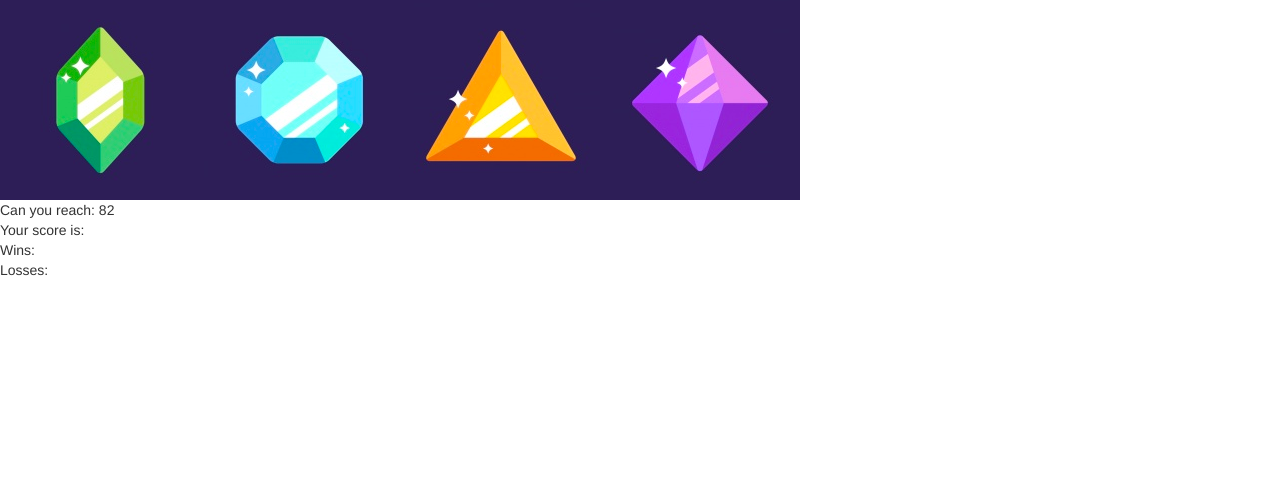
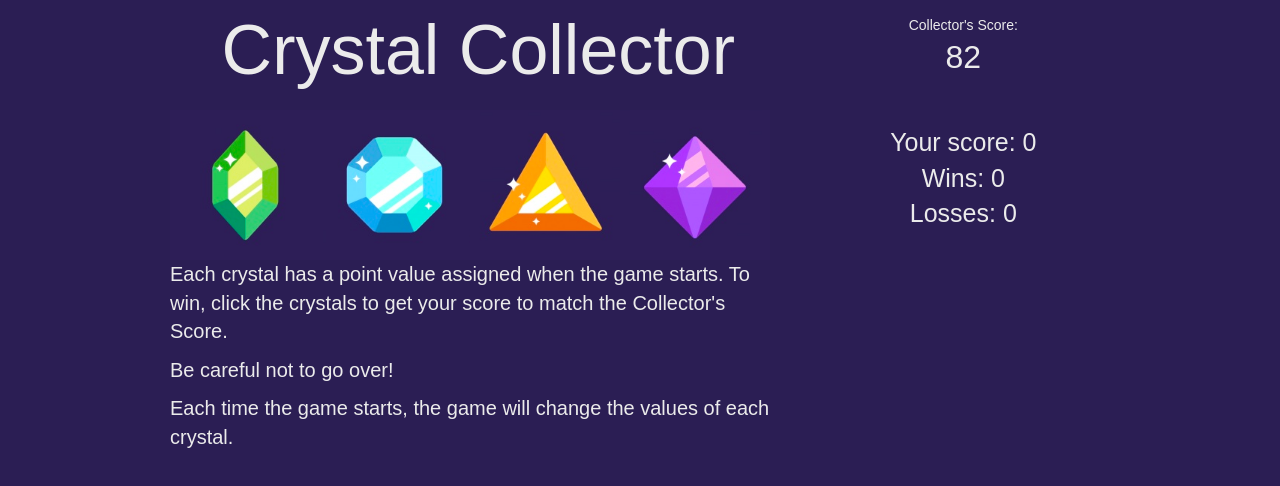
Before and after one commit to sstrubberg/week-4-game, a plain HTML site: page index.html in a window 1280 px wide. Drawn offline with nearby package versions, Linux system fonts and the light colour scheme; a web font is replaced by a local one.

Commit message:
final game and style

```diff
--- a/assets/css/style.css
+++ b/assets/css/style.css
@@ -0,0 +1,53 @@
+body {
+    background-color: #2B1E54;
+    color: rgb(235, 235, 235);
+    font-family: 'Cuprum', sans-serif;
+
+}
+
+.container {
+    margin-left: auto;
+    margin-right: auto;
+    padding-left: 15px;
+    padding-right: 15px;
+}
+
+#title {
+    font-size: 70px;
+    text-align: center;
+}
+
+#numberToGuess {
+    text-align: center;
+    font-size: 32px;
+}
+
+#gameDescription {
+    font-size: 20px;
+}
+
+.winningNumberClass {
+    text-align: center;
+    padding-top: 15px;
+}
+
+.scoreBox {
+    font-size: 25px;
+    text-align: center;
+    padding-top: 15px;
+}
+
+.crystal-image {
+    width: 150px;
+}
+
+#crystals {
+
+}
+
+
+@media (min-width: 992px) {
+    .container {
+        width: 970px;
+     }
+}
--- a/assets/javascript/game.js
+++ b/assets/javascript/game.js
@@ -26,6 +26,9 @@ var gemObject = [
     },
     ];
 $("#numberToGuess").text(winningNumber);
+$("#winCounter").text(win);
+$("#loseCounter").text(loss);
+$("#yourScore").text(counter);
 
 $(document).ready(function() {
 
@@ -48,32 +51,35 @@ $(".crystal-image").on("click",function() {
 
 function winChecker() {
     if (counter === winningNumber) {
-        $(".winner").text("You won!");
-        // alert("You won!");
+        // $(".winner").text("You won!");
+        alert("You won!");
         win += 1;
         $("#winCounter").text(win);
-        reset();
+        gameOverState();
     }
 }
 
 function loseChecker() {
     if (counter > winningNumber) {
-        $(".loser").text("You lost!");
-        // alert("You lost!");
+        // $(".loser").text("You lost!");
+        alert("You lost!");
         loss += 1;
         $("#loseCounter").text(loss);
-        reset();
+        gameOverState();
     }
 }
 
 function gameOverState() {
-
+    if (counter > winningNumber || counter === winningNumber) {
+        reset();
+    }
 }
 
 function reset() {
     counter = 0;
     winningNumber = Math.floor(Math.random() * 120) + 19;
     $("#numberToGuess").text(winningNumber);
+    $("#yourScore").text(counter);
     // $(".winner").text("Good Luck!");
     // $(".loser").text("Good Luck!");
 
@@ -81,6 +87,4 @@ function reset() {
 
 
 
-
-
 });
--- a/index.html
+++ b/index.html
@@ -19,20 +19,50 @@
     <script src="https://maxcdn.bootstrapcdn.com/bootstrap/3.3.7/js/bootstrap.min.js" integrity="sha384-Tc5IQib027qvyjSMfHjOMaLkfuWVxZxUPnCJA7l2mCWNIpG9mGCD8wGNIcPD7Txa" crossorigin="anonymous"></script>
 
     <link rel="stylesheet" href="assets/css/style.css">
+    <link href="https://fonts.googleapis.com/css?family=Cuprum" rel="stylesheet">
+
 
 
 </head>
 <body>
+    <div class="container">
+        <div class="row">
+            <div class="col-md-8">
+                <p id=title>Crystal Collector</p>
+            </div>
+            <div class="col-md-4"><div class="winningNumberClass">Collector's Score:</div>
+                <div id=numberToGuess></div>
+            </div>
+        </div>
+        <div class="row">
+            <div class="col-md-8">
+                <div id="crystals"></div>
+            </div>
+            <div class="col-md-4">
+                <div class="scoreBox">
+                    <div class="yourScoreClass">Your score: <span id="yourScore"></span></div>
+                    <div class="winCount">Wins: <span id="winCounter"><span></div>
+                    <div class="loseCount">Losses: <span id="loseCounter"><span></div>
+                </div>
+            </div>
+        </div>
+        <div class="row">
+            <div class="col-md-8">
+                <div id="gameDescription">
+                    <p>Each crystal has a point value assigned when the game starts. To win, click the crystals to get your score to match the Collector's Score.</p>
+                    <p>Be careful not to go over!</p>
+                    <p>Each time the game starts, the game will change the values of each crystal.</p>
+                </div>
+            </div>
+            <div class="col-md-4"></div>
+        </div>
 
-<div id="crystals"></div>
+            <!-- <div class="winner"></div>
+            <div class="loser"></div> -->
 
-<div class="winningNumberClass">Can you reach: <span id=numberToGuess></span></div>
-<div class="yourScoreClass">Your score is: <span id="yourScore"></span></div>
-<div class="winCount">Wins: <span id="winCounter"><span></div>
-<div class="loseCount">Losses: <span id="loseCounter"><span></div>
+            <!-- <button onclick="reset()">Reset</button> -->
 
-<div class="winner"></div>
-<div class="loser"></div>
+    </div>
 
 <script src="assets/javascript/game.js"></script>
 
```
